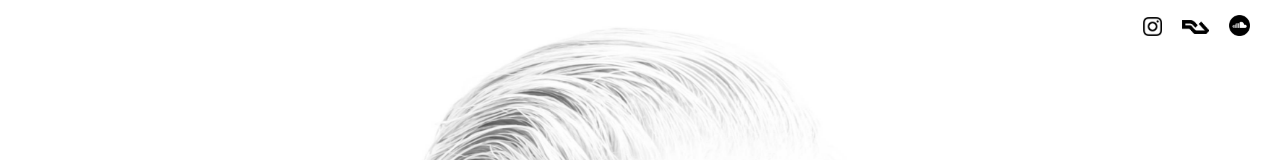
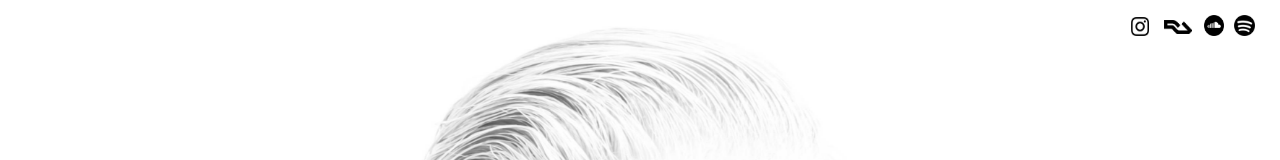
Before and after one commit to vanStaen/clementvanstaen, a React app: page / in a window 1280 px wide. Shown: the top 160 px of the page. Built offline with nearby package versions, Linux system fonts and the light colour scheme.

Commit message:
link iupdate

```diff
--- a/src/pages/Welcome/MyLinks/MyLinks.jsx
+++ b/src/pages/Welcome/MyLinks/MyLinks.jsx
@@ -4,6 +4,7 @@ import { observer } from "mobx-react";
 
 import InstaLogo from "../../../img/logos/instaLogo.png";
 import ResidentAdvisorLogo from "../../../img/logos/residentAdvisorLogo.png";
+import SpotifyLogo from "../../../img/logos/spotifyLogo.png";
 import SoundcloudLogo from "../../../img/logos/soundcloudLogo.png";
 
 import "./MyLinks.less";
@@ -27,8 +28,18 @@ export const MyLinks = observer(() => {
       </div>
       <div className="link">
         <Tooltip title="Soundcloud" color="tomato">
-          <a href="Gensen" target="_blank">
+          <a href="https://soundcloud.com/vanstaenmusic" target="_blank">
             <img src={SoundcloudLogo} className="logoSoundcloud" />
+          </a>
+        </Tooltip>
+      </div>
+      <div className="link">
+        <Tooltip title="Spotify" color="tomato">
+          <a
+            href="https://open.spotify.com/intl-de/artist/0dsj1Ni4YlrtmcySPpnrhp"
+            target="_blank"
+          >
+            <img src={SpotifyLogo} className="logoSpotify" />
           </a>
         </Tooltip>
       </div>
--- a/src/pages/Welcome/MyLinks/MyLinks.less
+++ b/src/pages/Welcome/MyLinks/MyLinks.less
@@ -7,7 +7,7 @@
 
     .link {
         display: inline-flex;
-        padding: 0 10px 0 10px;
+        padding: 0 10px 0 0;
         cursor: pointer;
 
         .logoInsta {
@@ -15,21 +15,21 @@
             margin-bottom: 2px;
             filter: invert(1);
         }
-
-        .logoLinkTree {
-            width: 1em;
+        .logoSpotify {
+            width: 0.9em;
+            margin-bottom: 2px;
             filter: invert(1);
         }
-
         .logoRa {
             width: 1.2em;
             margin-bottom: 4px;
+            margin-left: 5px;
             filter: invert(1);
         }
         .logoSoundcloud {
             width: 0.9em;
-            margin-right: 5px;
             margin-bottom: 2px;
+            margin-left: 2px;
             filter: invert(1);
         }
     }
```
Also changed, not shown: src/img/logos/spotifyLogo.png (added).
